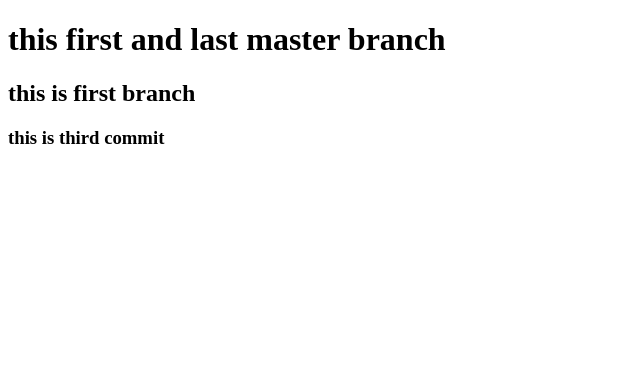
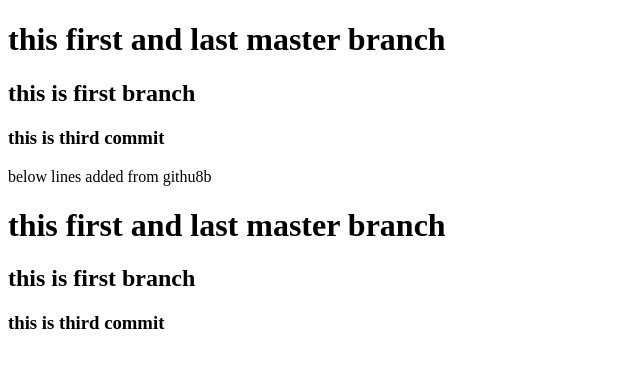
Before and after one commit to wajidalilandar/17june, a plain HTML site: page index.html in a window 1280 px wide. Shown: the whole page, without its empty margins (0-640 px from the left). Drawn offline with Linux system fonts and the light colour scheme.

Commit message:
first github commit

```diff
--- a/index.html
+++ b/index.html
@@ -10,5 +10,11 @@
     <h1> this first and last master branch</h1>
     <h2> this is first branch</h2>
     <h3>this is third commit</h3>
+
+
+    <p>below lines added from githu8b </p>
+        <h1> this first and last master branch</h1>
+    <h2> this is first branch</h2>
+    <h3>this is third commit</h3>
 </body>
 </html>
```
